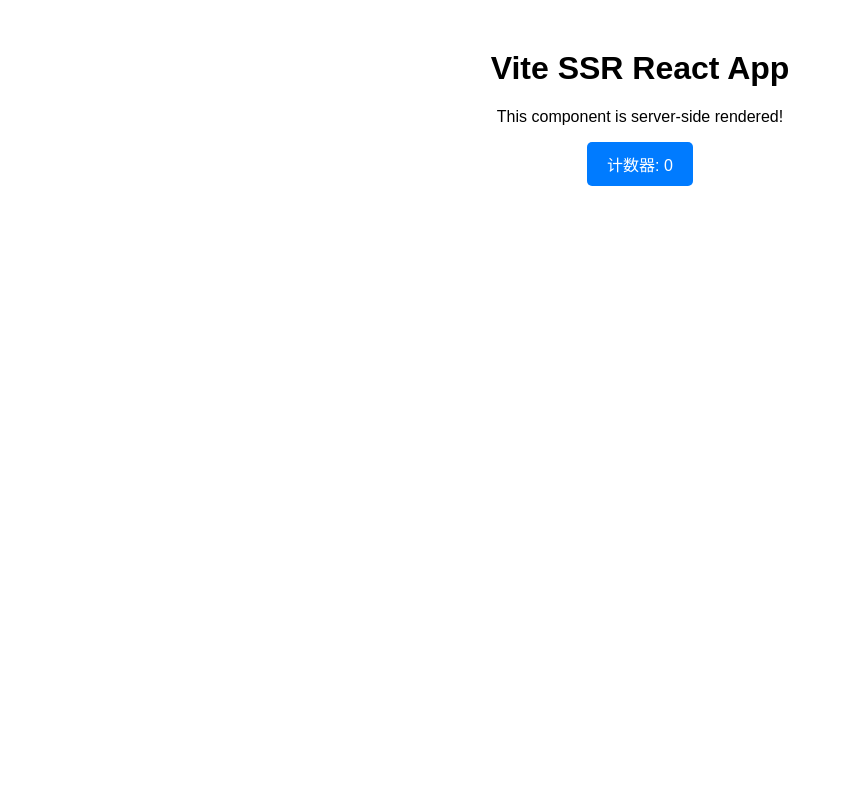
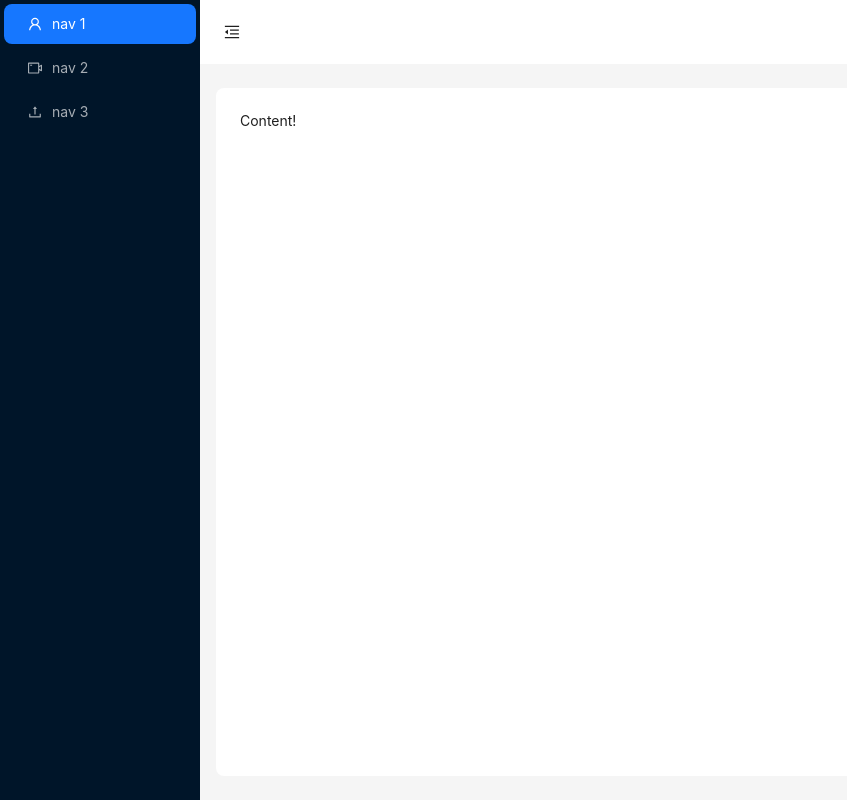
Before and after one commit to ZYK1236/my-blog-2025, a React (Vite) app: page / in a window 1280 px wide. Shown: the whole page, without its empty margins (0-847 px from the left). Built offline with nearby package versions, Linux system fonts and the light colour scheme.

Commit message:
feat: antd 支持 ssr

```diff
--- a/index.html
+++ b/index.html
@@ -6,6 +6,12 @@
   <meta charset="UTF-8">
   <meta name="viewport" content="width=device-width, initial-scale=1.0">
   <title>Vite SSR React</title>
+  <style>
+    body {
+      margin: 0
+    }
+  </style>
+  <!--antd-style-->
 </head>
 
 <body>
--- a/package.json
+++ b/package.json
@@ -4,6 +4,7 @@
     "@babel/core": "^7.28.0",
     "@babel/preset-env": "^7.28.0",
     "@babel/preset-react": "^7.27.1",
+    "antd": "^5.26.4",
     "compression": "^1.8.0",
     "crypto": "^1.0.1",
     "crypto-es": "^2.1.0",
--- a/src/app.tsx
+++ b/src/app.tsx
@@ -1,26 +1,17 @@
-import React from 'react'
+import React from 'react';
+import { ConfigProvider } from 'antd'
+import Home from './pages/home';
 
-export default function App() {
-  const [count, setCount] = React.useState<number>(0)
+const App = () => (
+  <ConfigProvider theme={{
+    token: {
+      // Seed Token，影响范围大
+    },
+  }}>
+    <div className="App">
+      <Home />
+    </div>
+  </ConfigProvider>
+);
 
-  return (
-    <div style={{ fontFamily: 'sans-serif', textAlign: 'center', marginTop: '50px' }}>
-      <h1>Vite SSR React App</h1>
-      <p>This component is server-side rendered!</p>
-      <button
-        onClick={() => setCount(c => c + 1)}
-        style={{
-          padding: '10px 20px',
-          fontSize: '16px',
-          backgroundColor: '#007bff',
-          color: 'white',
-          border: 'none',
-          borderRadius: '5px',
-          cursor: 'pointer'
-        }}
-      >
-        计数器: {count}
-      </button>
-    </div>
-  )
-}
+export default App;
--- /dev/null
+++ b/src/pages/home/index.tsx
@@ -0,0 +1,75 @@
+import React, { useState } from 'react';
+import {
+  MenuFoldOutlined,
+  MenuUnfoldOutlined,
+  UploadOutlined,
+  UserOutlined,
+  VideoCameraOutlined,
+} from '@ant-design/icons';
+import { Button, Layout, Menu, theme } from 'antd';
+
+const { Header, Sider, Content } = Layout;
+
+const Home: React.FC = () => {
+  const [collapsed, setCollapsed] = useState(false);
+  const {
+    token: { colorBgContainer, borderRadiusLG },
+  } = theme.useToken();
+
+  return (
+    <Layout style={{ height: '100vh' }}>
+      <Sider trigger={null} collapsible collapsed={collapsed}>
+        <div className="demo-logo-vertical" />
+        <Menu
+          theme="dark"
+          mode="inline"
+          defaultSelectedKeys={['1']}
+          items={[
+            {
+              key: '1',
+              icon: <UserOutlined />,
+              label: 'nav 1',
+            },
+            {
+              key: '2',
+              icon: <VideoCameraOutlined />,
+              label: 'nav 2',
+            },
+            {
+              key: '3',
+              icon: <UploadOutlined />,
+              label: 'nav 3',
+            },
+          ]}
+        />
+      </Sider>
+      <Layout>
+        <Header style={{ padding: 0, background: colorBgContainer }}>
+          <Button
+            type="text"
+            icon={collapsed ? <MenuUnfoldOutlined /> : <MenuFoldOutlined />}
+            onClick={() => setCollapsed(!collapsed)}
+            style={{
+              fontSize: '16px',
+              width: 64,
+              height: 64,
+            }}
+          />
+        </Header>
+        <Content
+          style={{
+            margin: '24px 16px',
+            padding: 24,
+            minHeight: 280,
+            background: colorBgContainer,
+            borderRadius: borderRadiusLG,
+          }}
+        >
+          Content!
+        </Content>
+      </Layout>
+    </Layout>
+  );
+};
+
+export default Home;
```
Also changed, not shown: src/entry-server.tsx (+14 -4 lines), 2 other files (tests, documents, lock files or other folders).
